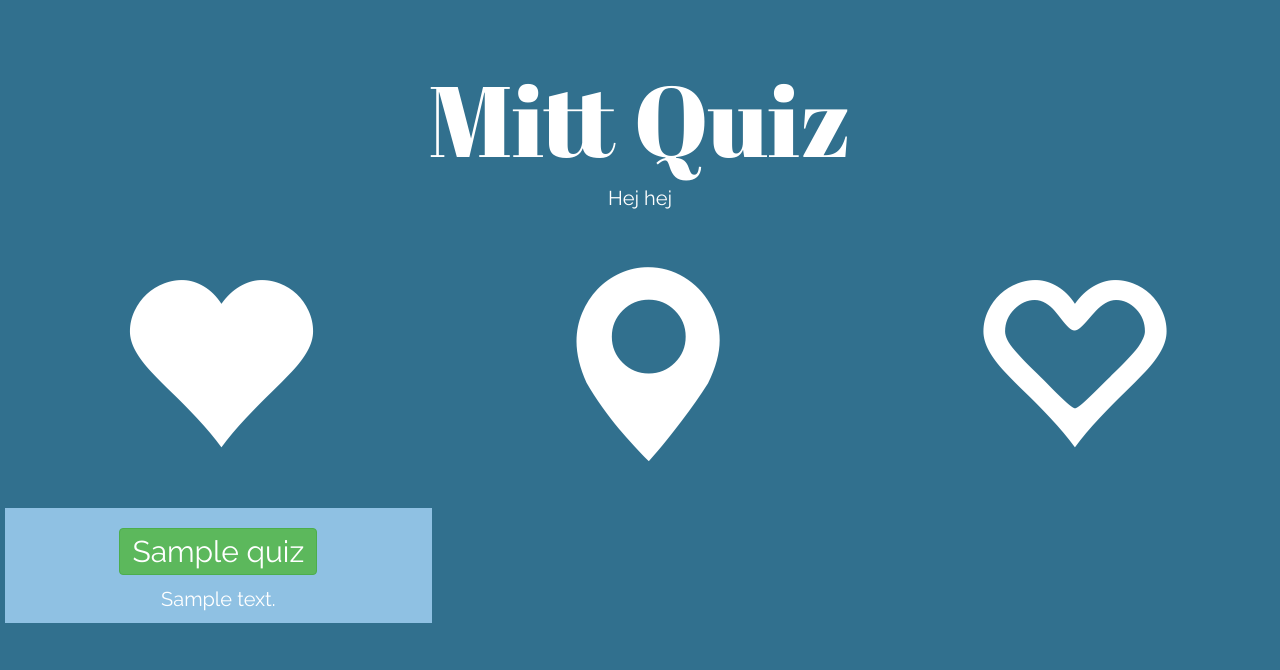
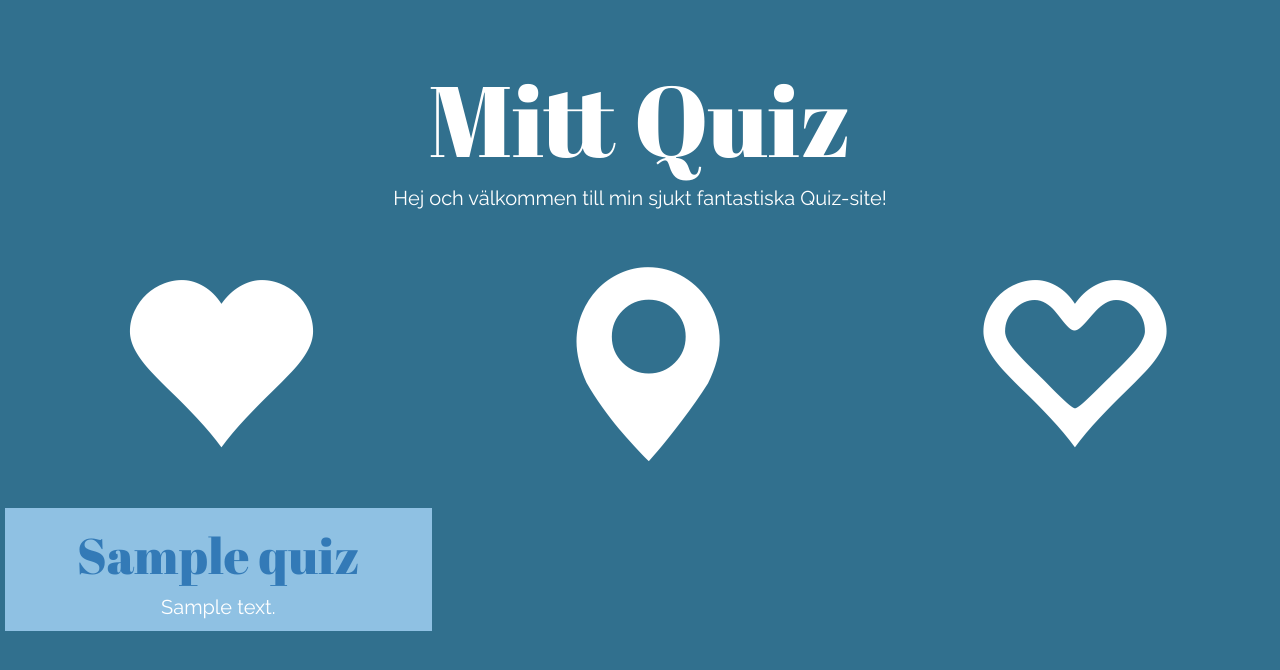
Before and after one commit to gordito/quizprojects, a Django app: page / in a window 1280 px wide. Shown: the top 670 px of the page. Run offline with Django 3.2, Linux system fonts and the light colour scheme; tables that the repository leaves empty hold one stand-in row (values such as "Sample post"); some libraries are stand-ins or nearby versions.

Commit message:
Pics in the end

```diff
--- a/quiz/templates/quiz.html
+++ b/quiz/templates/quiz.html
@@ -30,7 +30,7 @@
 						</p>
 						<br>
 						<p>
-							<a class="btn btn-success btn-lg" role="button" href="{% url 'question_page' quiz_number 1 %}"> Starta
+							<a class="btn btn-info btn-lg" role="button" href="{% url 'question_page' quiz_number 1 %}"> Starta
 							</a>
 						</p>
 
--- a/quiz/templates/startpage.html
+++ b/quiz/templates/startpage.html
@@ -19,7 +19,7 @@
 
 			<h1>Mitt Quiz</h1>
 
-			<p class="preamble"> Hej hej
+			<p class="preamble"> Hej och välkommen till min sjukt fantastiska Quiz-site!
 
 			</p>
 
@@ -72,10 +72,9 @@
 						<div class="col-md-4 quiz-box">
 
 							<h2>
-								<button type="button" class="btn btn-success">
-								<a role="button" class="h2" href="{% url 'quiz_page' quiz.quiz_number %}">
+								<a href="{% url 'quiz_page' quiz.quiz_number %}">
 								{{ quiz.name }}
-	    						</a></button>
+	    						</a>
 	    					</h2>
 	    					<p>
 								{{ quiz.description }}
--- a/static/css/style.css
+++ b/static/css/style.css
@@ -26,6 +26,8 @@ h1 {
 h2 {
 	color: #fff;
 	text-align: center;
+	font-size: 50px;
+	font-family: 'Abril Fatface', cursive;
 }
 
 .glyphicon {
```
Also changed, not shown: quiz/templates/completed.html (+4 -4 lines), static/img/bad.gif (added), static/img/happy1.gif (added), static/img/omg.gif (added).
